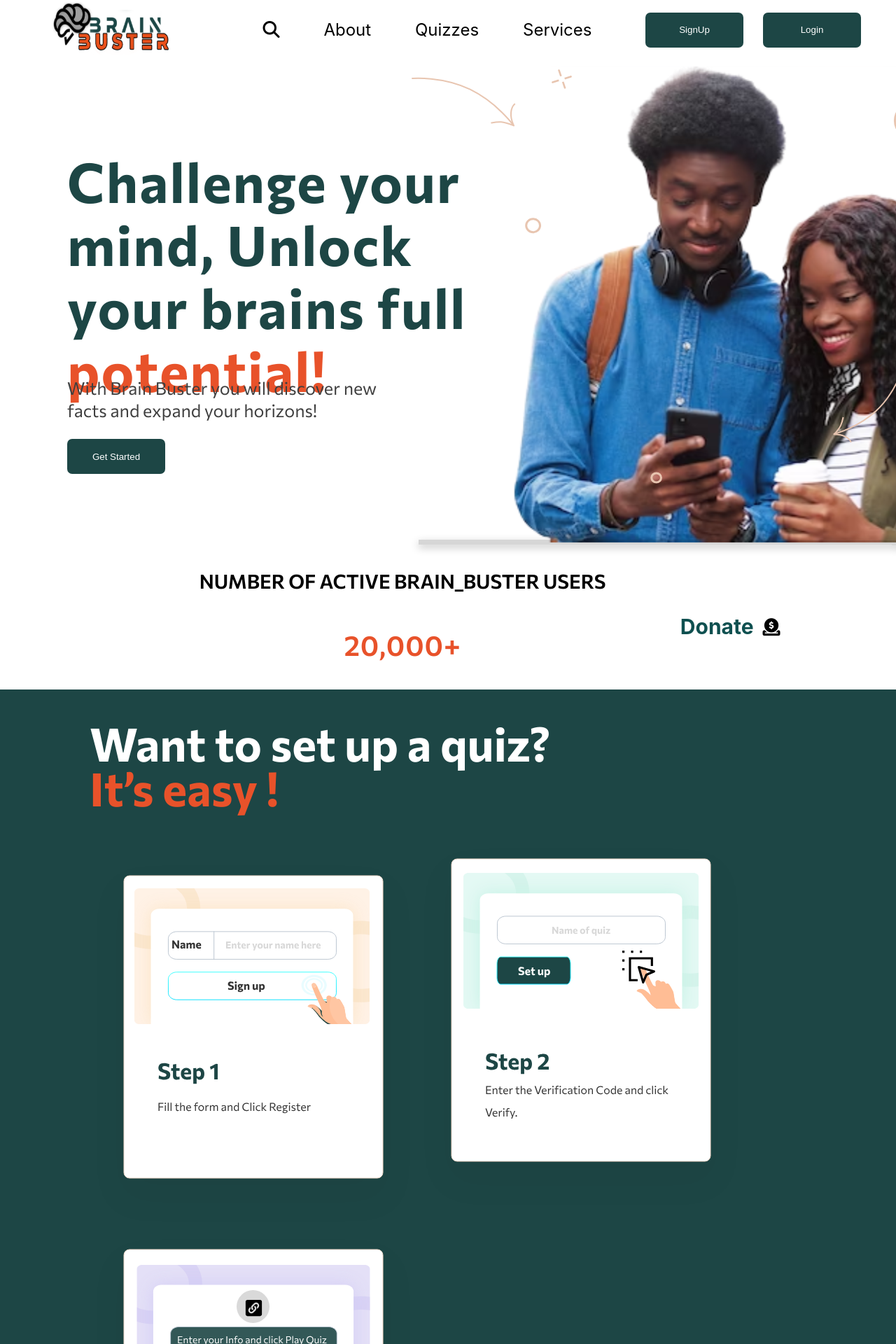
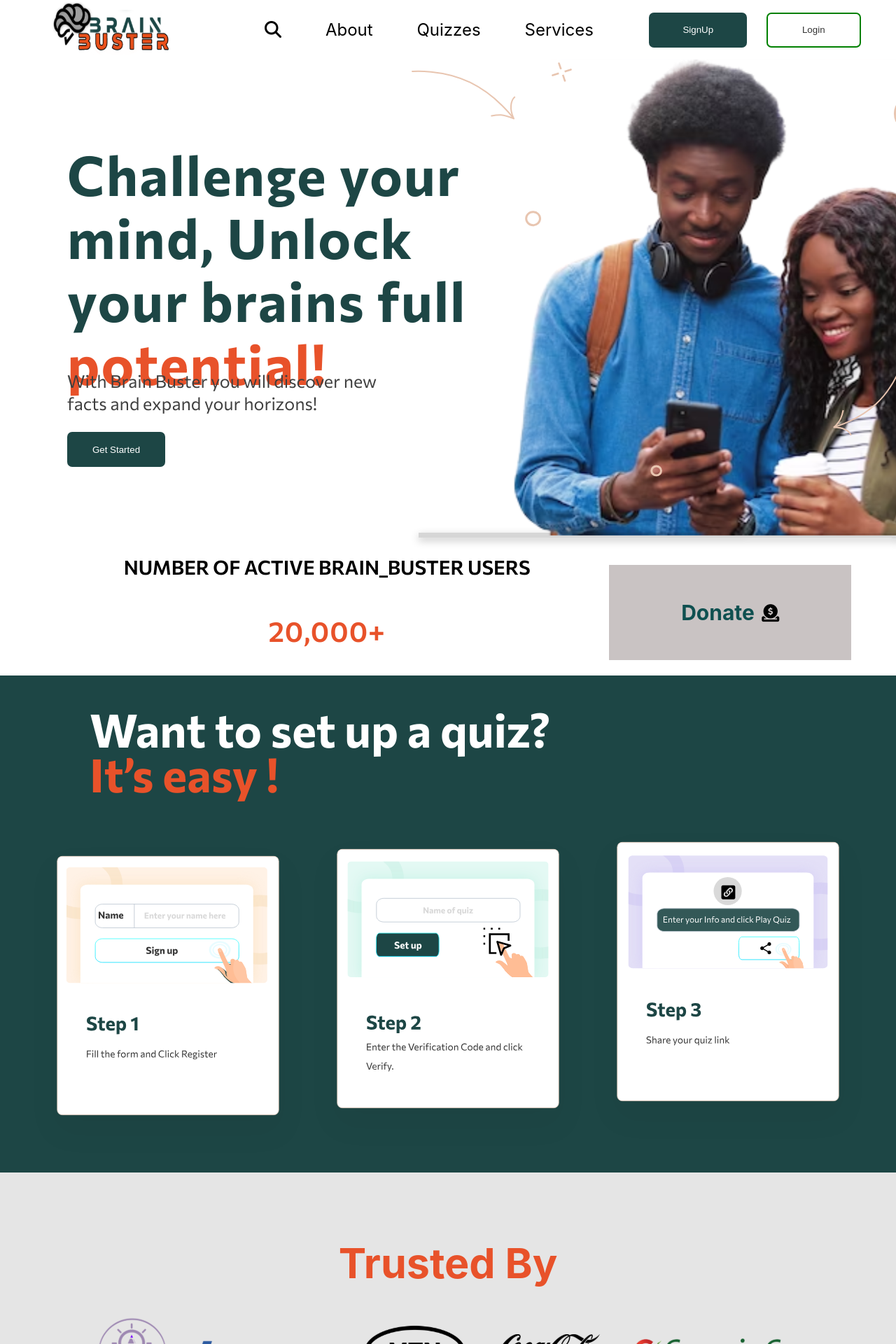
Before and after one commit to clint360/brain-buster-frontend, a React (Create React App) app: page / in a window 1280 px wide. Shown: the top 1920 px of the page at 70% size. Built offline with nearby package versions, Linux system fonts and the light colour scheme.

Commit message:
edit the navbar

```diff
--- a/src/core/components/atoms/button/ButtonAtom.jsx
+++ b/src/core/components/atoms/button/ButtonAtom.jsx
@@ -3,10 +3,22 @@ import React from 'react';
 import './buttonAtom.css';
 
 // eslint-disable-next-line react/prop-types
-function ButtonAtom({ titles }) {
+function ButtonAtom({
+  titles,
+  width,
+  height,
+  border,
+  backgroundColor,
+  color,
+  cursor,
+}) {
   return (
     <div>
-      <button className="mainButton" type="button">
+      <button
+        className="mainButton"
+        type="button"
+        style={{ width, height, border, backgroundColor, color, cursor }}
+      >
         {titles}
       </button>
     </div>
--- a/src/core/components/organisms/navbar/NavBar.jsx
+++ b/src/core/components/organisms/navbar/NavBar.jsx
@@ -1,3 +1,4 @@
+/* eslint-disable react/jsx-no-bind */
 import React from 'react';
 import './navBar.css';
 import Logo from '../../../../assets/images/logo.svg';
@@ -24,7 +25,14 @@ function NavBar() {
           <div>
             <ButtonAtom titles="SignUp" className="signup" />
           </div>
-          <ButtonAtom titles="Login" className="login" />
+          <ButtonAtom
+            titles="Login"
+            backgroundColor="white"
+            border="2px solid green"
+            color="#333333"
+            width="135px"
+            cursor="pointer"
+          />
         </div>
       </div>
     </div>
--- a/src/core/components/organisms/navbar/navBar.css
+++ b/src/core/components/organisms/navbar/navBar.css
@@ -5,7 +5,7 @@
   justify-content: center;
   align-items: center;
   flex-direction: column;
- /*  background-color: yellowgreen; */
+  /*  background-color: yellowgreen; */
 }
 
 .navcont {
--- a/src/view/pages/landing/landing.css
+++ b/src/view/pages/landing/landing.css
@@ -1,6 +1,7 @@
 .landing {
   width: 100%;
   /*  background-color: yellow; */
+  height: fit-content;
   display: flex;
   justify-content: center;
   align-items: center;
@@ -9,7 +10,7 @@
 
 .firstcontainer {
   width: 100%;
-  height: 90vh;
+  height: fit-content;
   display: flex;
   align-items: center;
   justify-content: center;
@@ -18,6 +19,7 @@
 
 .leftdetails {
   width: 50%;
+  height: fit-content;
   /*  background-color: green; */
   display: flex;
   align-items: center;
@@ -47,6 +49,7 @@
 
 .leftdetails__divp {
   width: 90%;
+  height: fit-content;
   display: flex;
   align-items: flex-start;
   justify-content: flex-start;
@@ -68,6 +71,7 @@
 
 .rightdetails {
   width: 40%;
+  height: fit-content;
   display: flex;
   justify-content: center;
   align-items: center;
@@ -83,6 +87,7 @@
 }
 
 .donate__cont {
+  height: fit-content;
   width: 90%;
   display: flex;
   align-items: center;
@@ -91,6 +96,7 @@
 
 .active__user {
   width: 70%;
+  height: fit-content;
   display: flex;
   justify-content: flex-end;
   align-items: center;
@@ -115,10 +121,12 @@
 }
 
 .donation {
+  width: 30%;
   display: flex;
   justify-content: center;
-  gap: 10%;
+  gap: 3%;
   align-items: center;
+  background-color: #c9c3c3;
 }
 
 .donation i {
@@ -138,6 +146,7 @@
 
 .landing__secondContainer {
   width: 100%;
+  height: fit-content;
   display: flex;
   align-items: center;
   justify-content: center;
@@ -147,6 +156,7 @@
 
 .secondContainer__details {
   width: 80%;
+  height: fit-content;
   /* background-color: white; */
 }
 
@@ -164,19 +174,27 @@
 }
 
 .imgcont {
-  width: 80%;
-  height: auto;
-  /*  background-color: white; */
+  width: 65%;
+  height: fit-content;
+  display: flex;
+  align-items: center;
+  justify-content: center;
+}
+
+.card1 {
+  width: 400px;
 }
 
 .card2 {
   margin-bottom: 2.4%;
   border-radius: 8px;
+  width: 400px;
 }
 
 .card3 {
   margin-bottom: 4.8%;
   border-radius: 8px;
+  width: 400px;
 }
 
 .advertContainer {
@@ -262,17 +280,18 @@
   .card1,
   .card2,
   .card3 {
-    width: 260px;
-    margin: 0;
+    width: 221px;
   }
 
   .imgcont {
     width: 100%;
     display: flex;
+    align-items: center;
+    justify-content: center;
   }
 
   .ad__img {
-    width: 100%;
+    width: 92%;
     flex-wrap: wrap;
   }
 }
```
